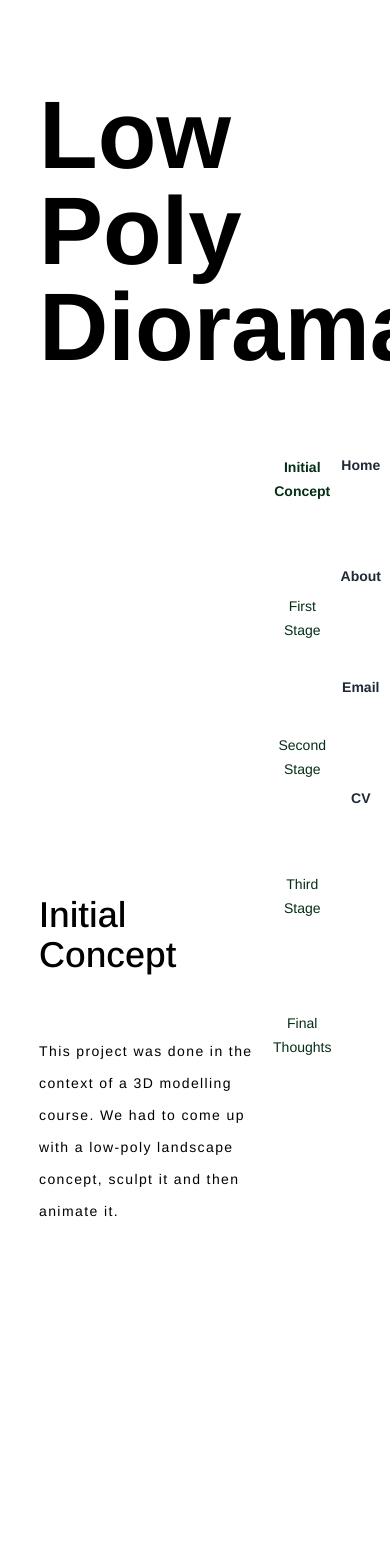
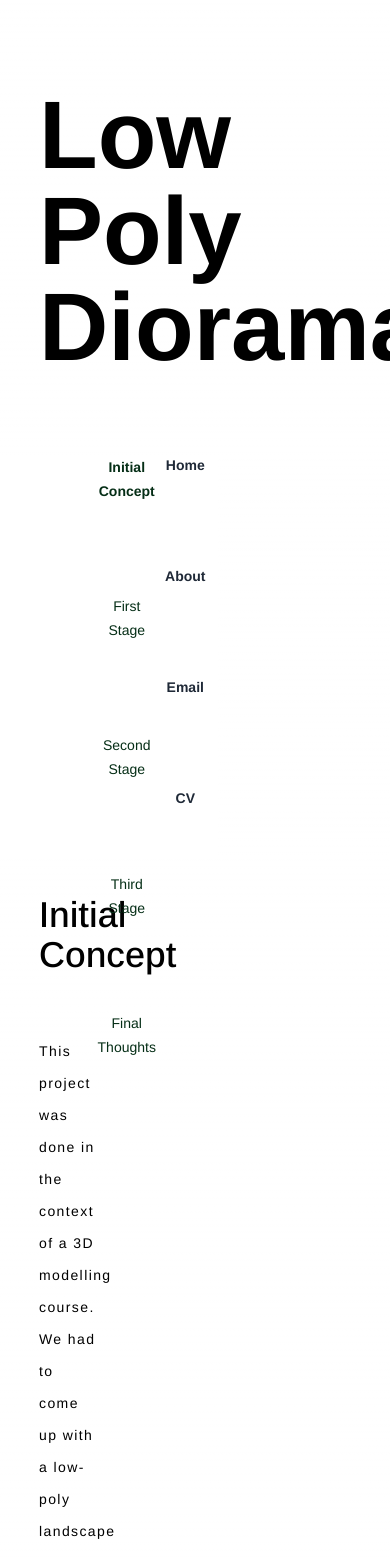
Before and after one commit to georgegausden/portfolio, a Next.js app: page /diorama in a window 390 px wide. Shown: the top 1557 px of the page. Before the commit the page ends 1247 px from the top, so only its background shows below. Built offline with nearby package versions, Linux system fonts and the light colour scheme.

Commit message:
Update layout and navigation in mainLayout.tsx and page.tsx

```diff
--- a/app/components/mainLayout.tsx
+++ b/app/components/mainLayout.tsx
@@ -13,7 +13,7 @@ const MainLayout: React.FC<MainLayoutProps> = ({ children }) => {
 
   return (
     <div id = "backgroundEffect">
-    <div className={isHomePage ? '' : 'ml-[39px] mt-[87px] relative scroll-smooth z-10'}>
+    <div className={isHomePage ? '' : 'ml-[39px] mt-[87px] relative scroll-smooth z-10 sm:mr-[39px] md:mr-0'}>
       {children}
     </div>
     </div>
--- a/app/diorama/page.tsx
+++ b/app/diorama/page.tsx
@@ -26,7 +26,7 @@ function Diorama() {
       >
         <h1 className="col-span-6 mt-0">Low Poly Diorama</h1>
 
-        <div className="col-span-4">
+        <div className="md:col-span-4 sm:col-span-6">
           <div className=" w-full h-auto  items-center flex justify-center rounded-sm">
             <iframe
               className=" object-cover"
@@ -49,10 +49,10 @@ function Diorama() {
 
         </div>
 
-        <div className="col-span-1">
+        <div className="col-span-1 md:visible sm:collapse">
           <ProjectNavigation />
         </div>
-        <div className="col-span-1">
+        <div className="col-span-1 md:visible sm:collapse">
           <Navbar />
         </div>
       </motion.div>
```
